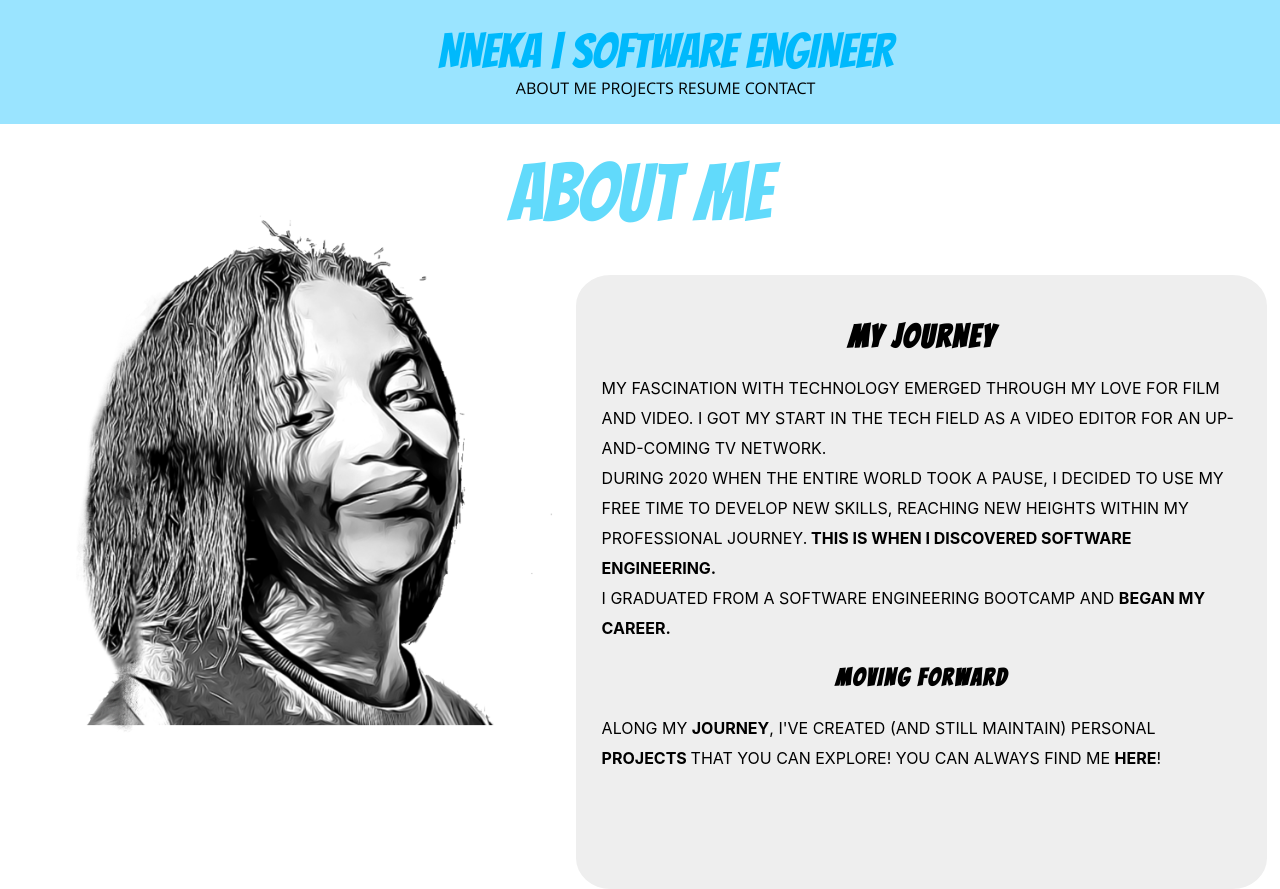
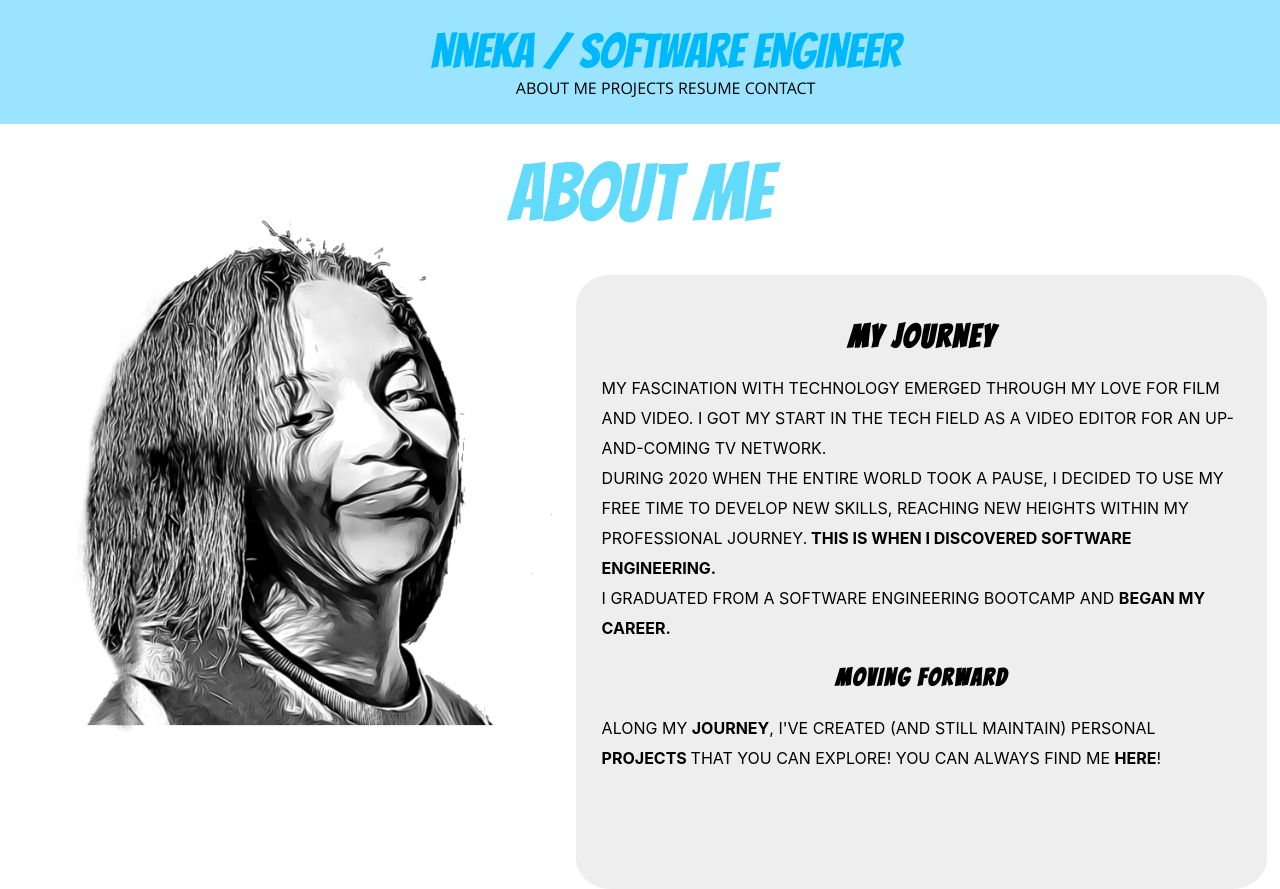
Before and after one commit to nnekauf/portfolio, a React (Create React App) app: page / in a window 1280 px wide. Shown: the top 889 px of the page. Built offline with nearby package versions, Linux system fonts and the light colour scheme.

Commit message:
adds slash between name and title in NavBar

```diff
--- a/src/components/NavBar.js
+++ b/src/components/NavBar.js
@@ -7,7 +7,7 @@ const NavBar = () => {
 
             <div style={{fontFamily: "Bangers", fontSize: "3em"}}>
                 <Link id= "nameTitle" className = "navLink" to="/">
-                Nneka  | Software Engineer</Link>
+                Nneka  / Software Engineer</Link>
             </div>
             <div style={{fontFamily: "OpenSans", fontWeight: "lighter"}}>
                 <Link className = "navLink"  to="/"> About Me</Link>
```
